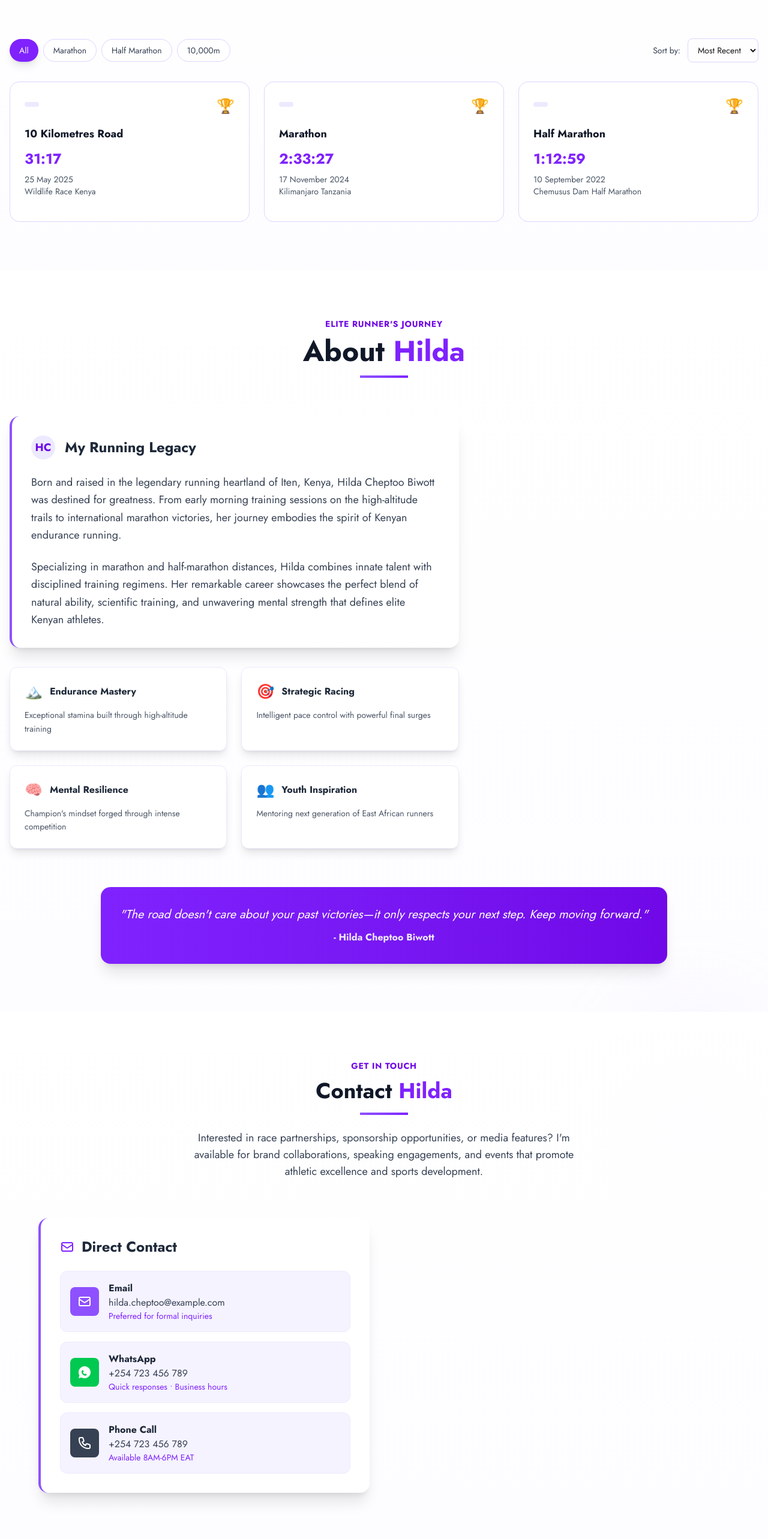
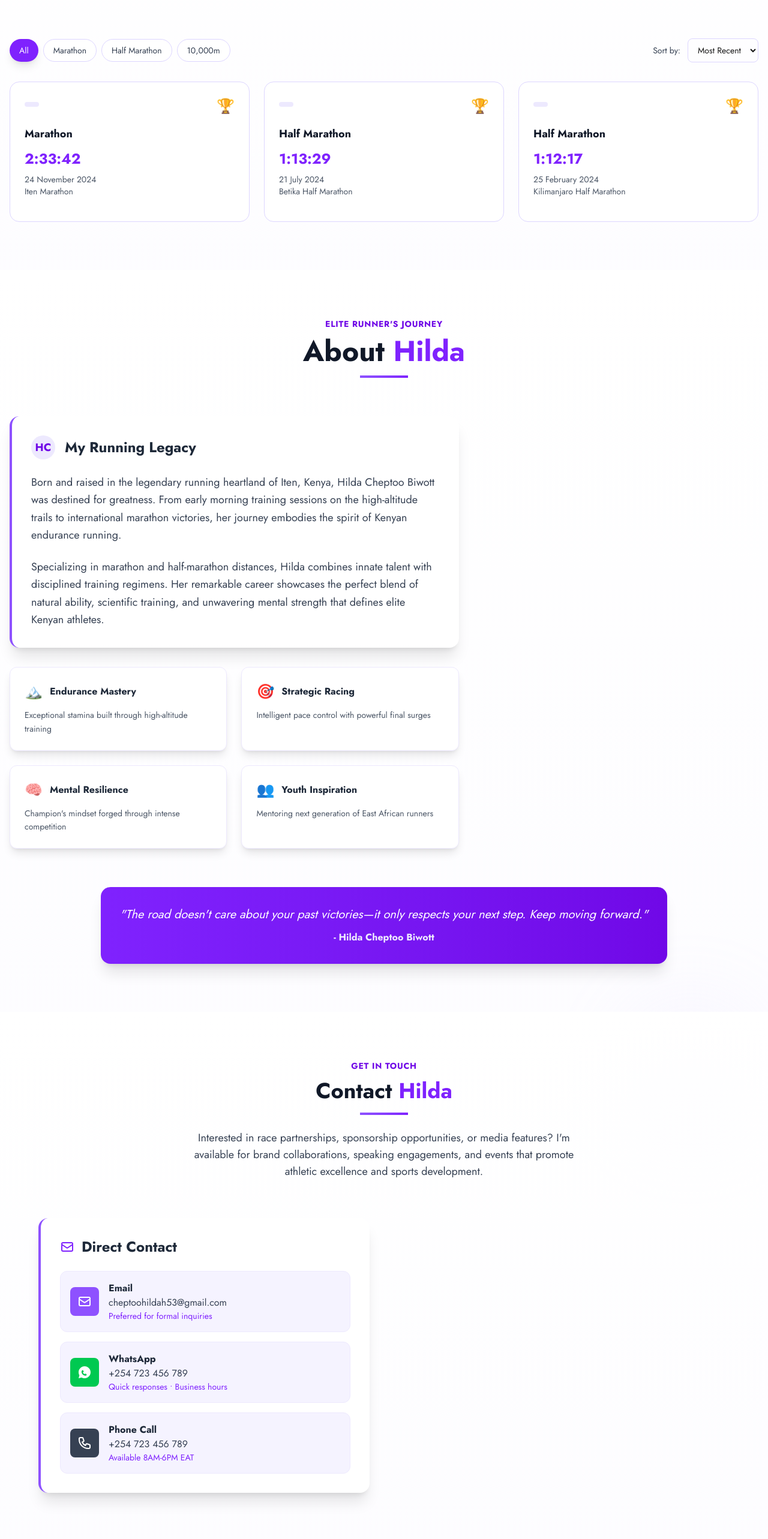
Before and after one commit to Koech161/gideon-sugut, a Next.js app: page / in a window 1280 px wide. Shown: the part 1060-3626 px from the top of the page at 60% size. Built offline with nearby package versions, Linux system fonts and the light colour scheme.

Commit message:
update record

```diff
--- a/components/Contact.jsx
+++ b/components/Contact.jsx
@@ -49,7 +49,7 @@ export default function Contact() {
 
               <div className="space-y-4">
                 <motion.a
-                  href="mailto:hilda.cheptoo@example.com"
+                  href="mailto:cheptoohildah53@gmail.com"
                   className="flex items-center p-4 transition-all border border-violet-100 bg-violet-50 rounded-xl hover:bg-violet-100 group hover:shadow-lg"
                   whileHover={{ x: 5 }}
                 >
@@ -60,7 +60,7 @@ export default function Contact() {
                   </div>
                   <div>
                     <h4 className="font-bold text-gray-800">Email</h4>
-                    <p className="text-gray-700">hilda.cheptoo@example.com</p>
+                    <p className="text-gray-700">cheptoohildah53@gmail.com</p>
                     <p className="text-sm text-violet-600">Preferred for formal inquiries</p>
                   </div>
                   <svg className="w-5 h-5 ml-auto transition-opacity opacity-0 text-violet-500 group-hover:opacity-100" fill="none" stroke="currentColor" viewBox="0 0 24 24">
--- a/components/Footer.jsx
+++ b/components/Footer.jsx
@@ -31,7 +31,7 @@ const socialLinks = [
     color: 'bg-gray-700 hover:bg-gray-800'
   },
   {
-    href: 'mailto:hilda.cheptoo@example.com',
+    href: 'mailto:cheptoohildah53@gmail.com',
     label: 'Email',
     icon: (
       <svg className="w-5 h-5" fill="none" stroke="currentColor" viewBox="0 0 24 24">
@@ -116,7 +116,7 @@ export default function Footer() {
                 <svg className="w-4 h-4 mr-3 text-violet-400" fill="currentColor" viewBox="0 0 24 24">
                   <path d="M20 4H4c-1.1 0-1.99.9-1.99 2L2 18c0 1.1.9 2 2 2h16c1.1 0 2-.9 2-2V6c0-1.1-.9-2-2-2zm0 14H4V8l8 5 8-5v10zm-8-7L4 6h16l-8 5z"/>
                 </svg>
-                hilda.cheptoo@example.com
+                cheptoohildah53@gmail.com
               </p>
               <p className="flex items-center">
                 <svg className="w-4 h-4 mr-3 text-violet-400" fill="currentColor" viewBox="0 0 24 24">
--- a/data/records.json
+++ b/data/records.json
@@ -1,7 +1,7 @@
 [
-  { "id": 1, "event": "Marathon", "time": "2:33:27", "date": "2024-11-17", "venue": "Kilimanjaro Tanzania" },
-  { "id": 3, "event": "10 Kilometres Road", "time": "31:17 ", "date": "2025-05-25", "venue": "Wildlife Race Kenya" },
-  { "id": 2, "event": "Half Marathon", "time": "1:12:59", "date": "2022-09-10", "venue": "Chemusus Dam Half Marathon" }
+  { "id": 1, "event": "Marathon", "time": "2:33:42", "date": "2024-11-24", "venue": "Iten Marathon" },
+  { "id": 3, "event": "Half Marathon", "time": "1:12:17 ", "date": "2024-02-25", "venue": "Kilimanjaro Half Marathon" },
+  { "id": 2, "event": "Half Marathon", "time": "1:13:29", "date": "2024-07-21", "venue": "Betika Half Marathon" }
 
 
 ]
```
